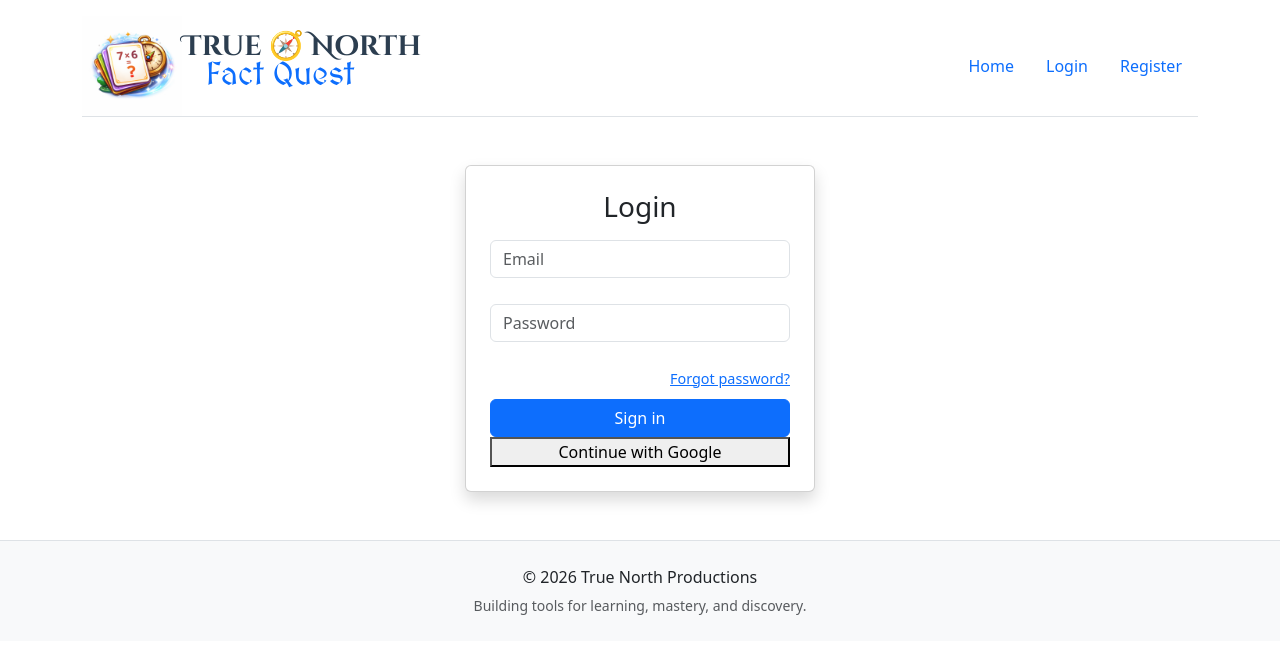
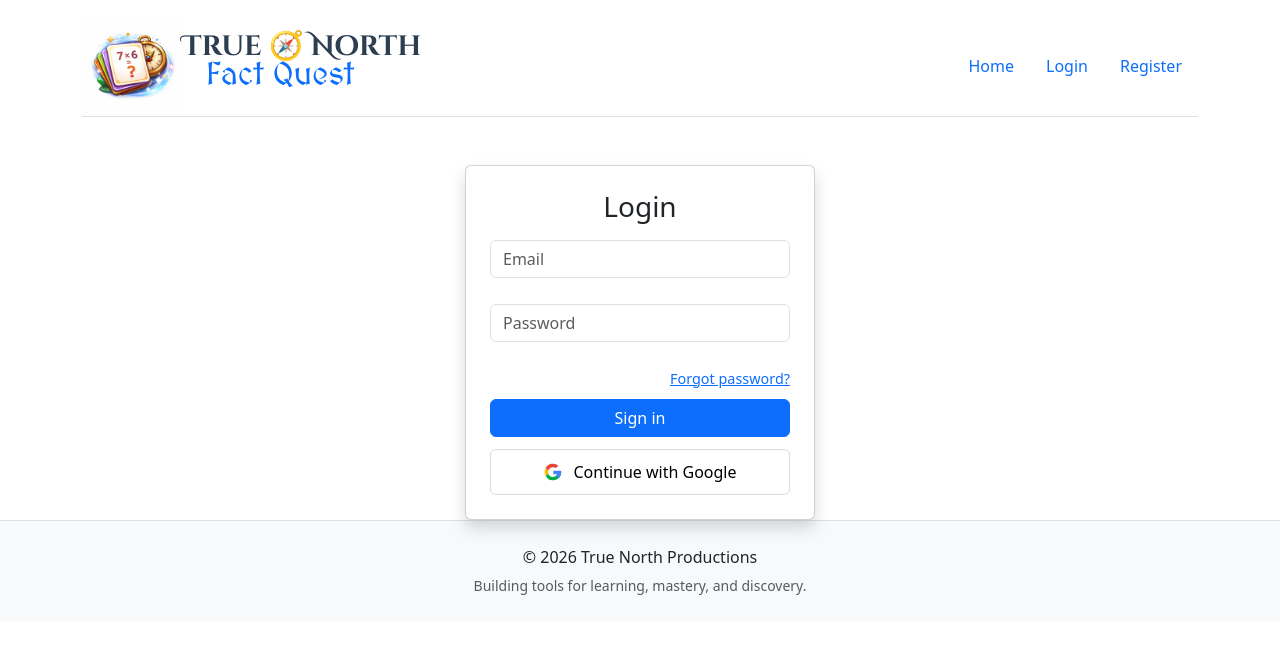
Before and after one commit to Whomerding/adaptive_flashcards, a React (Create React App) app in the folder client/: page /login in a window 1280 px wide. Shown: the top 654 px of the page. Built offline with nearby package versions, Linux system fonts and the light colour scheme; no server answers.

Commit message:
add OAth button to register page, styling to register and login buttons

```diff
--- a/client/src/components/Footer.js
+++ b/client/src/components/Footer.js
@@ -1,6 +1,6 @@
 export default function Footer() {
   return (
- <footer className="bg-light border-top mt-5">
+ <footer className="bg-light border-top">
   <div className="container py-4 text-center">
     <p className="mb-1">
       © {new Date().getFullYear()} True North Productions
--- a/client/src/pages/CompleteProfile.js
+++ b/client/src/pages/CompleteProfile.js
@@ -68,9 +68,11 @@ console.log("Profile data:", data);
         <div className="col-md-6">
           <h1 className="mb-3">Complete Your Profile</h1>
           <p className="text-muted">
-            Please add your date of birth to finish setting up your account.
-          </p>
-
+           Parent/Guardian Date of Birth Required
+           </p>
+           <p>
+To finish setting up your account, please enter your own date of birth (not your child’s).
+</p>
           <form onSubmit={handleSubmit}>
             <BirthdayField value={birthday} onChange={setBirthday} error={error} />
 
--- a/client/src/pages/LoginPage.js
+++ b/client/src/pages/LoginPage.js
@@ -2,7 +2,7 @@ import React, { useState } from "react";
 import { useLocation, useNavigate, Link } from "react-router-dom";
 import useAuth from "../auth/useAuth";
 import "../styles/App.css";
-
+import "../styles/login.css";
 
 export default function LoginPage() {
   const { login } = useAuth();
@@ -44,12 +44,15 @@ console.log("API URL:", process.env.REACT_APP_API_URL);
 
         <button type="submit" className="btn btn-primary w-100">Sign in</button>
       </form>
-      <button
-  type="button"
-  onClick={() => {
-    window.location.href = `${process.env.REACT_APP_API_URL}/auth/google`;
-  }}
+   <button
+  className="google-btn"
+  onClick={() => window.location.href = "http://localhost:5050/auth/google"}
 >
+  <img
+    src="/logos/google_logo.svg"
+    alt="Google"
+    className="google-icon"
+  />
   Continue with Google
 </button>
 
--- a/client/src/pages/RegisterPage.js
+++ b/client/src/pages/RegisterPage.js
@@ -66,7 +66,17 @@ export default function RegisterPage() {
           Register
         </button>
       </form>
-
+   <button
+  className="google-btn"
+  onClick={() => window.location.href = "http://localhost:5050/auth/google"}
+>
+  <img
+    src="/logos/google_logo.svg"
+    alt="Google"
+    className="google-icon"
+  />
+  Continue with Google
+</button>
       <p className="text-center mt-3 mb-0">
         Already have an account? <Link to="/login">Login</Link>
       </p>
--- a/client/src/styles/login.css
+++ b/client/src/styles/login.css
@@ -0,0 +1,28 @@
+.google-btn {
+    display: flex;
+    align-items: center;
+    justify-content: center;
+    gap: 10px;
+    margin-top: 12px;
+    width: 100%;
+    padding: 10px 16px;
+
+    background: white;
+    border: 1px solid #dadce0;
+    border-radius: 6px;
+
+    font-size: 16px;
+    font-weight: 500;
+
+    cursor: pointer;
+    transition: background 0.2s ease;
+}
+
+.google-btn:hover {
+    background: #f7f8f8;
+}
+
+.google-icon {
+    width: 20px;
+    height: 20px;
+}
```
Also changed, not shown: client/src/pages/PublicLandingPage.js (deleted, +0 -16 lines), client/public/logos/google_logo.svg (added).
